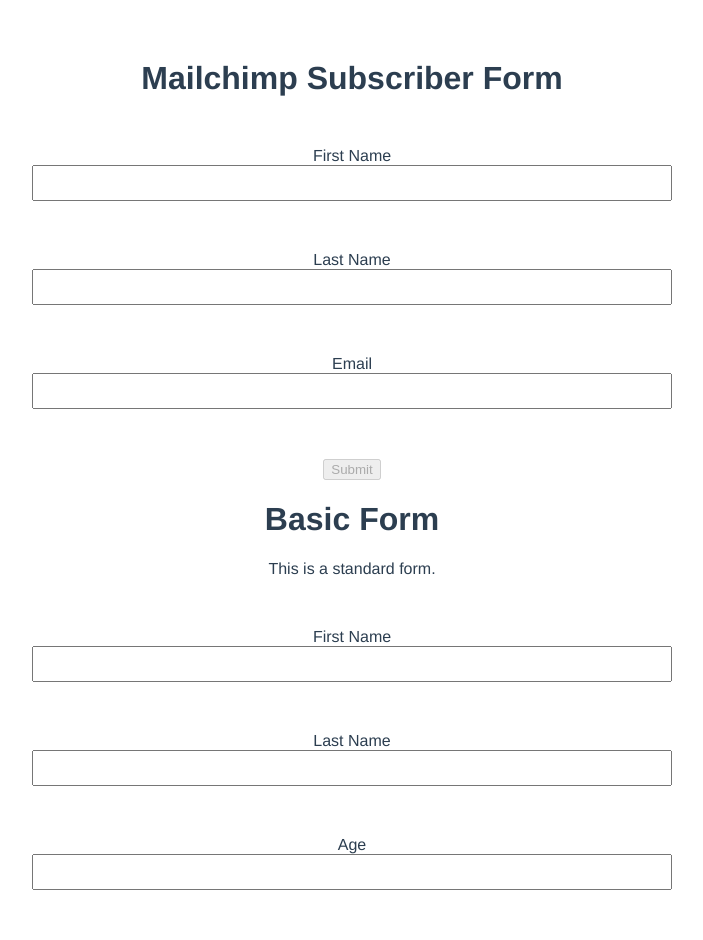
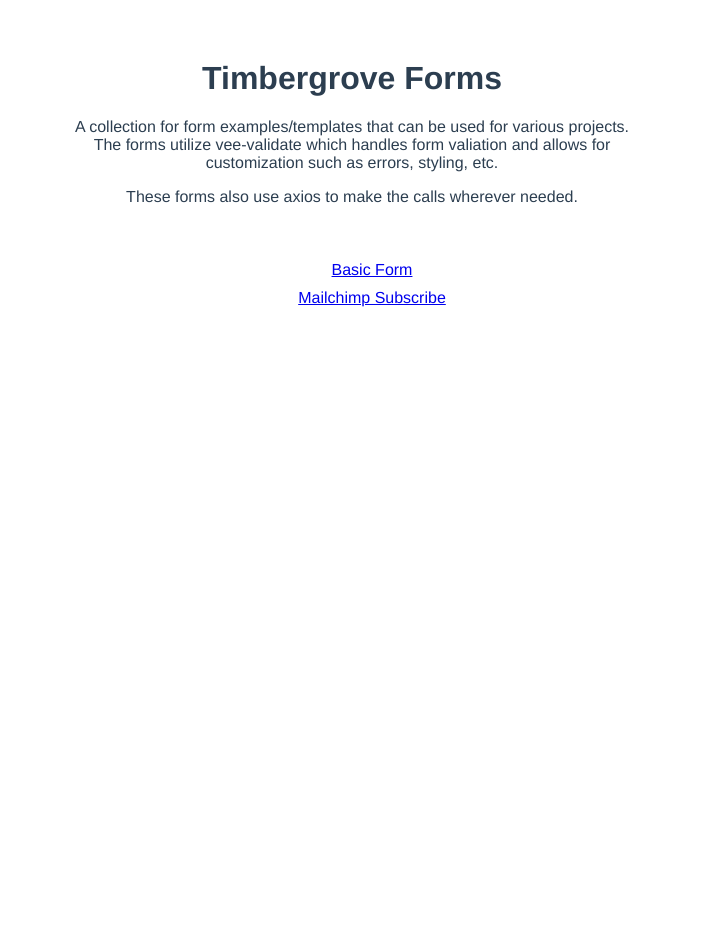
Before and after one commit to nguyntony/mailchimp, a Vue app: page / in a window 1280 px wide. Shown: the top 940 px of the page, without its empty margins (288-991 px from the left). After the commit the page ends 800 px from the top, so only its background shows below. Built offline with nearby package versions, Linux system fonts and the light colour scheme.

Commit message:
finalizing details on the basic form

```diff
--- a/package.json
+++ b/package.json
@@ -10,7 +10,8 @@
     "axios": "^0.21.1",
     "core-js": "^3.6.5",
     "vee-validate": "^3.4.8",
-    "vue": "^2.6.11"
+    "vue": "^2.6.11",
+    "vue-router": "^3.5.1"
   },
   "devDependencies": {
     "@vue/cli-plugin-babel": "~4.5.0",
--- a/src/App.vue
+++ b/src/App.vue
@@ -1,7 +1,8 @@
 <template>
   <div id="app">
-    <mailchimp-sub-form />
-    <basic-form />
+    <router-view></router-view>
+    <!-- <mailchimp-sub-form /> -->
+    <!-- <basic-form /> -->
   </div>
 </template>
 
@@ -24,4 +25,15 @@
   color: #2c3e50;
   margin-top: 60px;
 }
+
+.description {
+  max-width: 575px;
+  margin: 0 auto;
+  margin-bottom: 50px;
+}
+
+.highlight {
+  background-color: rgb(100, 149, 237, 0.4);
+  font-style: italic;
+}
 </style>
--- a/src/components/BasicForm.vue
+++ b/src/components/BasicForm.vue
@@ -1,36 +1,107 @@
 <template>
   <div id="basic-form">
+    <!-- boilerplate -->
+    <router-link to="/">Home</router-link>
     <h1>Basic Form</h1>
-    <p>This is a standard form.</p>
+    <div class="description">
+      <p>
+        This is a standard form. See
+        <span class="highlight">'components/BasicForm'</span> for more
+        information.
+      </p>
+    </div>
+
+    <!-- form -->
+    <div v-if="!formState.completed">
       <validation-observer v-slot="{ handleSubmit, invalid }" slim>
         <form @submit.prevent="handleSubmit(onSubmit)">
           <!-- first name -->
-        <validation-provider>
+          <validation-provider
+            name="first-name"
+            rules="required|alpha"
+            v-slot="{ errors }"
+            slim
+          >
             <div class="field">
               <label>First Name</label>
-            <input type="text" />
+              <input type="text" v-model="formData.firstName" />
+              <span class="error">{{ errors[0] }}</span>
             </div>
           </validation-provider>
-        <validation-provider>
+          <validation-provider
+            name="first-name"
+            rules="required|alpha"
+            v-slot="{ errors }"
+            slim
+          >
             <div class="field">
               <label>Last Name</label>
-            <input type="text" />
+              <input type="text" v-model="formData.lastName" />
+              <span class="error">{{ errors[0] }}</span>
             </div>
           </validation-provider>
-        <validation-provider>
-          <div class="field">
+          <validation-provider
+            name="age"
+            rules="required|min_value:1"
+            v-slot="{ errors }"
+            slim
+          >
+            <div class="field age">
               <label>Age</label>
-            <input type="number" />
+              <input type="number" v-model="formData.age" />
+              <span class="error">{{ errors[0] }}</span>
             </div>
           </validation-provider>
           <validation-provider>
             <div class="field">
               <label>Gender</label>
-            <input type="number" />
+              <select v-model="formData.gender">
+                <option value="male">Male</option>
+                <option value="female">Female</option>
+                <option value="non-binary">Non-Binary</option>
+              </select>
             </div>
           </validation-provider>
+
+          <validation-provider
+            name="terms"
+            :rules="{ required: { allowFalse: false } }"
+            v-slot="{ errors }"
+            slim
+          >
+            <div class="terms">
+              <input type="checkbox" v-model="formData.terms" id="terms" />
+              <label for="terms">I agree to terms & conditions</label>
+              <br />
+              <span class="error">{{ errors[0] }}</span>
+            </div>
+          </validation-provider>
+
+          <!-- submit -->
+          <input type="submit" value="Submit" :disabled="invalid" />
         </form>
       </validation-observer>
+    </div>
+
+    <!-- loading -->
+    <div v-else-if="formState.loading">
+      <div class="lds-roller">
+        <div></div>
+        <div></div>
+        <div></div>
+        <div></div>
+        <div></div>
+        <div></div>
+        <div></div>
+        <div></div>
+      </div>
+    </div>
+
+    <!-- message -->
+    <div v-else>
+      <h2>{{ formState.message }}</h2>
+      <p>We will never share your information with anyone else.</p>
+    </div>
   </div>
 </template>
 
@@ -39,8 +110,46 @@
 import * as rules from '../utils/validation';
 
 export default {
+  name: 'BasicForm',
   components: { ValidationObserver, ValidationProvider },
+  data() {
+    return {
+      formData: {
+        firstName: '',
+        lastName: '',
+        age: null,
+        gender: null,
+        terms: false,
+      },
+      formState: {
+        completed: false,
+        loading: false,
+        message: '',
+      },
+    };
+  },
+  methods: {
+    onSubmit() {
+      console.log(this.formData);
+      this.formState.completed = !this.formState.completed;
+      this.formState.loading = !this.formState.loading;
+      setTimeout(() => {
+        this.formState.loading = !this.formState.loading;
+        // do some checking for whether it was successful or not.
+        this.formState.message = 'Thank you!';
+      }, 5000);
+    },
+  },
 };
 </script>
 
-<style></style>
+<style>
+.terms {
+  margin-bottom: 25px;
+}
+
+.age {
+  width: 200px;
+  margin: 0 auto;
+}
+</style>
--- a/src/components/MailchimpSubForm.vue
+++ b/src/components/MailchimpSubForm.vue
@@ -1,8 +1,17 @@
 <template>
   <div id="mailchimp-sub-form">
+    <router-link to="/">Home</router-link>
+    <h1>Mailchimp Subscriber Form</h1>
+    <div class="description">
+      <p>
+        Mailchimp subscribe form based on Fivestone. See
+        <span class="highlight">'components/MailchimpSubForm'</span>
+        for more information.
+      </p>
+    </div>
+
     <!-- form -->
     <div v-if="!formState.completed">
-      <h1>Mailchimp Subscriber Form</h1>
       <validation-observer v-slot="{ handleSubmit, invalid }" slim>
         <form @submit.prevent="handleSubmit(onSubmit)">
           <!-- first name -->
@@ -80,13 +89,13 @@
 import axios from 'axios';
 
 export default {
+  name: 'MailChimp Subscribe Form',
   components: {
     ValidationProvider,
     ValidationObserver,
   },
   data() {
     return {
-      name: 'MailChimp Subscribe Form',
       formData: {
         firstName: '',
         lastName: '',
--- /dev/null
+++ b/src/components/Navigation.vue
@@ -0,0 +1,41 @@
+<template>
+  <div id="home">
+    <h1>Timbergrove Forms</h1>
+    <div class="description">
+      <p>
+        A collection for form examples/templates that can be used for various
+        projects. The forms utilize vee-validate which handles form valiation
+        and allows for customization such as errors, styling, etc.
+      </p>
+      <p>
+        These forms also use axios to make the calls wherever needed.
+      </p>
+    </div>
+
+    <nav>
+      <ul>
+        <li><router-link to="/basic">Basic Form</router-link></li>
+        <li>
+          <router-link to="/mailchimp-subscribe"
+            >Mailchimp Subscribe</router-link
+          >
+        </li>
+      </ul>
+    </nav>
+  </div>
+</template>
+
+<script>
+export default {};
+</script>
+
+<style>
+nav ul {
+  display: flex;
+  flex-direction: column;
+  list-style-type: none;
+}
+nav ul li {
+  margin: 5px 0;
+}
+</style>
--- a/src/main.js
+++ b/src/main.js
@@ -1,8 +1,17 @@
-import Vue from 'vue'
-import App from './App.vue'
+import Vue from 'vue';
+import App from './App.vue';
+import VueRouter from 'vue-router';
+import Routes from './routes';
 
-Vue.config.productionTip = false
+Vue.use(VueRouter);
+const router = new VueRouter({
+  routes: Routes,
+  mode: 'history',
+});
+
+Vue.config.productionTip = false;
 
 new Vue({
-  render: h => h(App),
-}).$mount('#app')
+  render: (h) => h(App),
+  router: router,
+}).$mount('#app');
--- /dev/null
+++ b/src/routes.js
@@ -0,0 +1,18 @@
+import MailchimpSubForm from './components/MailchimpSubForm';
+import BasicForm from './components/BasicForm';
+import Navigation from './components/Navigation';
+
+export default [
+  {
+    path: '/mailchimp-subscribe',
+    component: MailchimpSubForm,
+  },
+  {
+    path: '/basic',
+    component: BasicForm,
+  },
+  {
+    path: '/',
+    component: Navigation,
+  },
+];
--- a/src/utils/validation.js
+++ b/src/utils/validation.js
@@ -1,5 +1,5 @@
 import { extend } from 'vee-validate';
-import { required, alpha, email } from 'vee-validate/dist/rules';
+import { required, alpha, email, min_value, is } from 'vee-validate/dist/rules';
 
 //  custom messages for rules
 extend('required', {
@@ -14,3 +14,7 @@
   ...email,
   message: 'Please enter a valid email',
 });
+extend('min_value', {
+  ...min_value,
+  message: 'Please enter a valid age',
+});
```
Also changed, not shown: 1 other file (tests, documents, lock files or other folders). Lines whose indentation alone changed are shown as unchanged.
